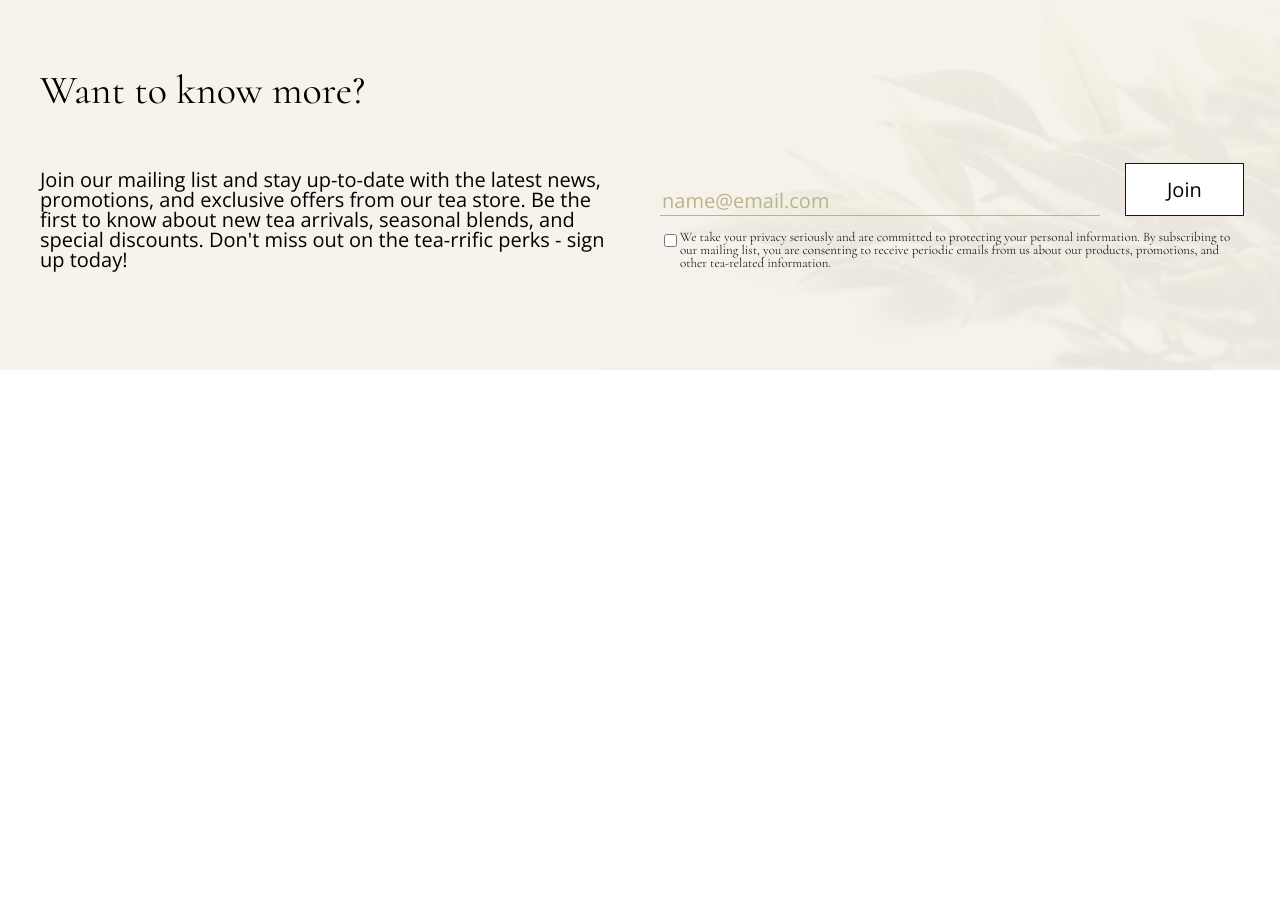
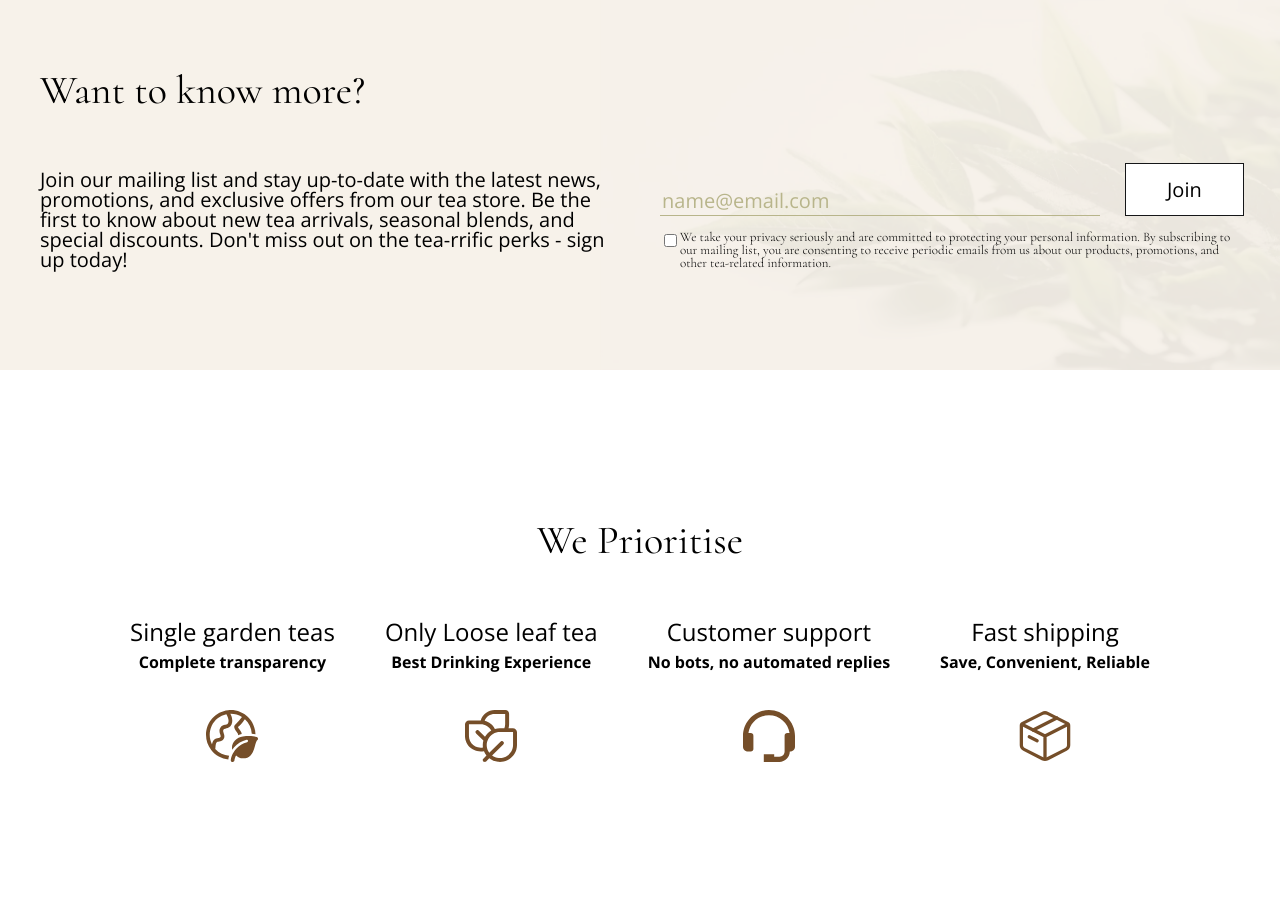
Before and after one commit to roman-tsekhmistro/TeaLuxe, a plain HTML site: page index.html in a window 1280 px wide. Shown: the part 2939-3851 px from the top of the page. Before the commit the page ends 3309 px from the top, so only its background shows below. Drawn offline with nearby package versions, Linux system fonts and the light colour scheme.

Commit message:
Create prioritises section

```diff
--- /dev/null
+++ b/css/sections/prioritises.css
@@ -0,0 +1,47 @@
+.prioritises {
+	padding: 150px 0;
+}
+
+.prioritises__title {
+	text-transform: capitalize;
+}
+
+.prioritises__list {
+	gap: 0 50px;
+}
+
+.prioritises__list--item {
+	max-width: 250px;
+	max-height: 170px;
+
+	font-family: var(--open-sans);
+
+	display: flex;
+	flex-direction: column;
+	justify-content: space-between;
+	align-items: center;
+	text-align: center;
+}
+
+.list__item--inner {
+	display: flex;
+	flex-direction: column;
+	gap: 10px 0;
+}
+
+.prioritises__list--item > .list__item--title {
+	font-size: 30px;
+	font-weight: 300;
+}
+
+.prioritises__list--item > .list__item--subtitle {
+	font-size: 20px;
+	font-weight: 600;
+}
+
+.prioritises__list--item > .list__item--img {
+	height: 52px;
+	width: 52px;
+
+	margin-top: 40px;
+}
--- a/css/style.css
+++ b/css/style.css
@@ -8,6 +8,7 @@
 @import url('sections/reviews.css');
 @import url('sections/blog.css');
 @import url('sections/know.css');
+@import url('sections/prioritises.css');
 
 :root {
 	--cormorant: 'Cormorant', sans-serif;
--- a/index.html
+++ b/index.html
@@ -331,6 +331,60 @@
 					</form>
 				</div>
 			</section>
+
+			<section class="prioritises">
+				<div class="container">
+					<h2 class="section__title prioritises__title">We prioritise</h2>
+					<ul class="prioritises__list flex-center">
+						<li class="prioritises__list--item">
+							<div class="list__item--inner">
+								<h3 class="list__item--title">Single garden teas</h3>
+								<h4 class="list__item--subtitle">Complete transparency</h4>
+							</div>
+							<img
+								class="list__item--img"
+								src="images/prioritises/single-garden-teas.svg"
+								alt="Single garden teas"
+							/>
+						</li>
+						<li class="prioritises__list--item">
+							<div class="list__item--inner">
+								<h3 class="list__item--title">Only Loose leaf tea</h3>
+								<h4 class="list__item--subtitle">Best Drinking Experience</h4>
+							</div>
+							<img
+								class="list__item--img"
+								src="images/prioritises/only-loose-leaf-tea.svg"
+								alt="Only Loose leaf tea"
+							/>
+						</li>
+						<li class="prioritises__list--item">
+							<div class="list__item--inner">
+								<h3 class="list__item--title">Customer support</h3>
+								<h4 class="list__item--subtitle">
+									No bots, no automated replies
+								</h4>
+							</div>
+							<img
+								class="list__item--img"
+								src="images/prioritises/customer-support.svg"
+								alt="Customer support"
+							/>
+						</li>
+						<li class="prioritises__list--item">
+							<div class="list__item--inner">
+								<h3 class="list__item--title">Fast shipping</h3>
+								<h4 class="list__item--subtitle">Save, Convenient, Reliable</h4>
+							</div>
+							<img
+								class="list__item--img"
+								src="images/prioritises/fast-shipping.svg"
+								alt=""
+							/>
+						</li>
+					</ul>
+				</div>
+			</section>
 		</main>
 
 		<script src="js/main.js"></script>
```
